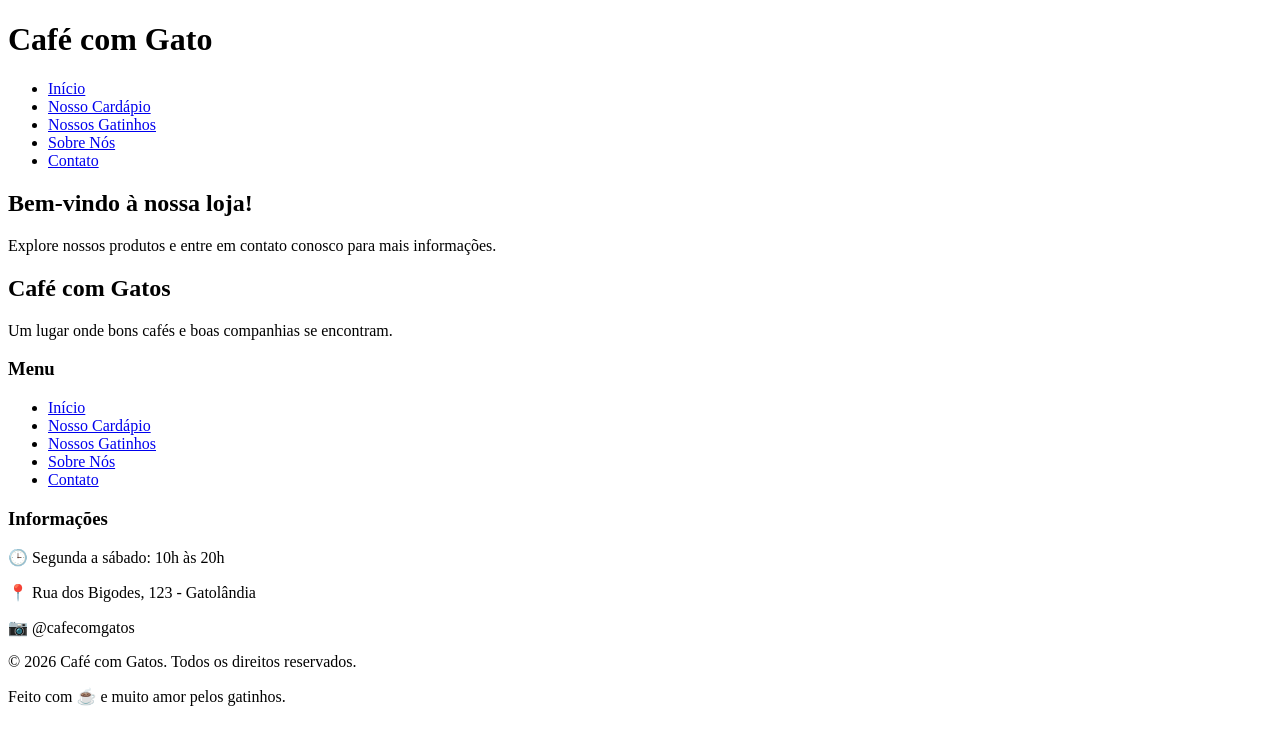
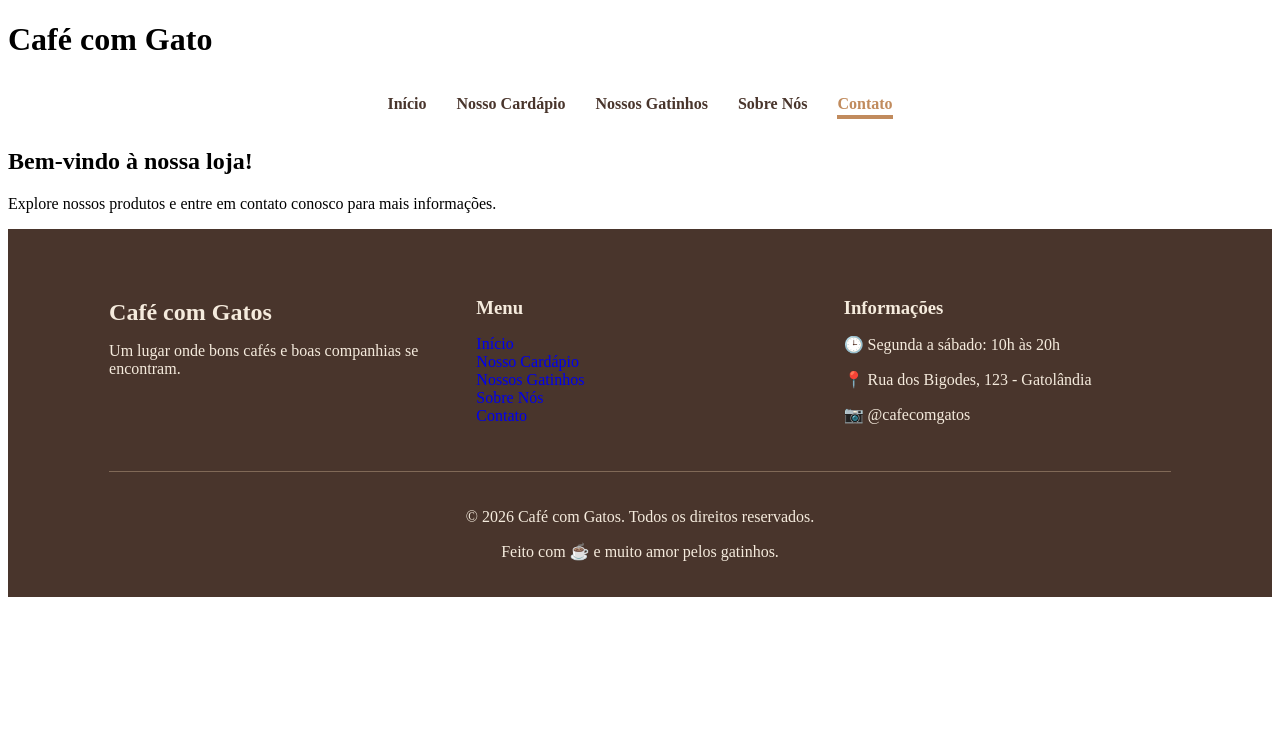
Before and after one commit to renatofreitasrpf/Cafe-com-Gatos, a plain HTML site: page pages/contato.html in a window 1280 px wide. Drawn offline with Linux system fonts and the light colour scheme; files that its build step writes are made by us from their sources; the site is published under a folder, as on GitHub Pages, so addresses that start at the root find nothing.

Commit message:
Bug fix (/)

```diff
--- a/pages/contato.html
+++ b/pages/contato.html
@@ -6,22 +6,22 @@
 
     <title>Contato</title>
 
-    <link rel="icon" href="/assets/icons/fav.ico" type="image/x-icon">
+    <link rel="icon" href="assets/icons/fav.ico" type="image/x-icon">
 
-    <link rel='stylesheet' href='/css/style.css'>
+    <link rel='stylesheet' href='css/style.css'>
 
-    <script src='/js/main.js' defer></script>
+    <script src='js/main.js' defer></script>
 </head>
 <body>
     <header>
         <h1>Café com Gato</h1>
         <nav class="navbar">
             <ul>
-                <li><a href='/index.html'>Início</a></li>
-                <li><a href='/pages/nossoCardapio.html'>Nosso Cardápio</a></li>
-                <li><a href='/pages/nossosGatinhos.html'>Nossos Gatinhos</a></li>
-                <li><a href='/pages/sobreNos.html'>Sobre Nós</a></li>
-                <li><a href='/pages/contato.html' class="active">Contato</a></li>
+                <li><a href='index.html'>Início</a></li>
+                <li><a href='pages/nossoCardapio.html'>Nosso Cardápio</a></li>
+                <li><a href='pages/nossosGatinhos.html'>Nossos Gatinhos</a></li>
+                <li><a href='pages/sobreNos.html'>Sobre Nós</a></li>
+                <li><a href='pages/contato.html' class="active">Contato</a></li>
             </ul>
         </nav>
     </header>
@@ -41,11 +41,11 @@
             <div class="footer-links">
                 <h3>Menu</h3>
                 <ul>
-                    <li><a href="/index.html">Início</a></li>
-                    <li><a href="/pages/nossoCardapio.html">Nosso Cardápio</a></li>
-                    <li><a href="/pages/nossosGatinhos.html">Nossos Gatinhos</a></li>
-                    <li><a href="/pages/sobreNos.html">Sobre Nós</a></li>
-                    <li><a href="/pages/contato.html">Contato</a></li>
+                    <li><a href="index.html">Início</a></li>
+                    <li><a href="pages/nossoCardapio.html">Nosso Cardápio</a></li>
+                    <li><a href="pages/nossosGatinhos.html">Nossos Gatinhos</a></li>
+                    <li><a href="pages/sobreNos.html">Sobre Nós</a></li>
+                    <li><a href="pages/contato.html">Contato</a></li>
                 </ul>
             </div>
             <div class="footer-info">
```
Also changed, not shown: pages/nossoCardapio.html (+15 -15 lines), pages/nossosGatinhos.html (+13 -13 lines), pages/produto_01.html (+13 -13 lines), pages/sobreNos.html (+13 -13 lines).
